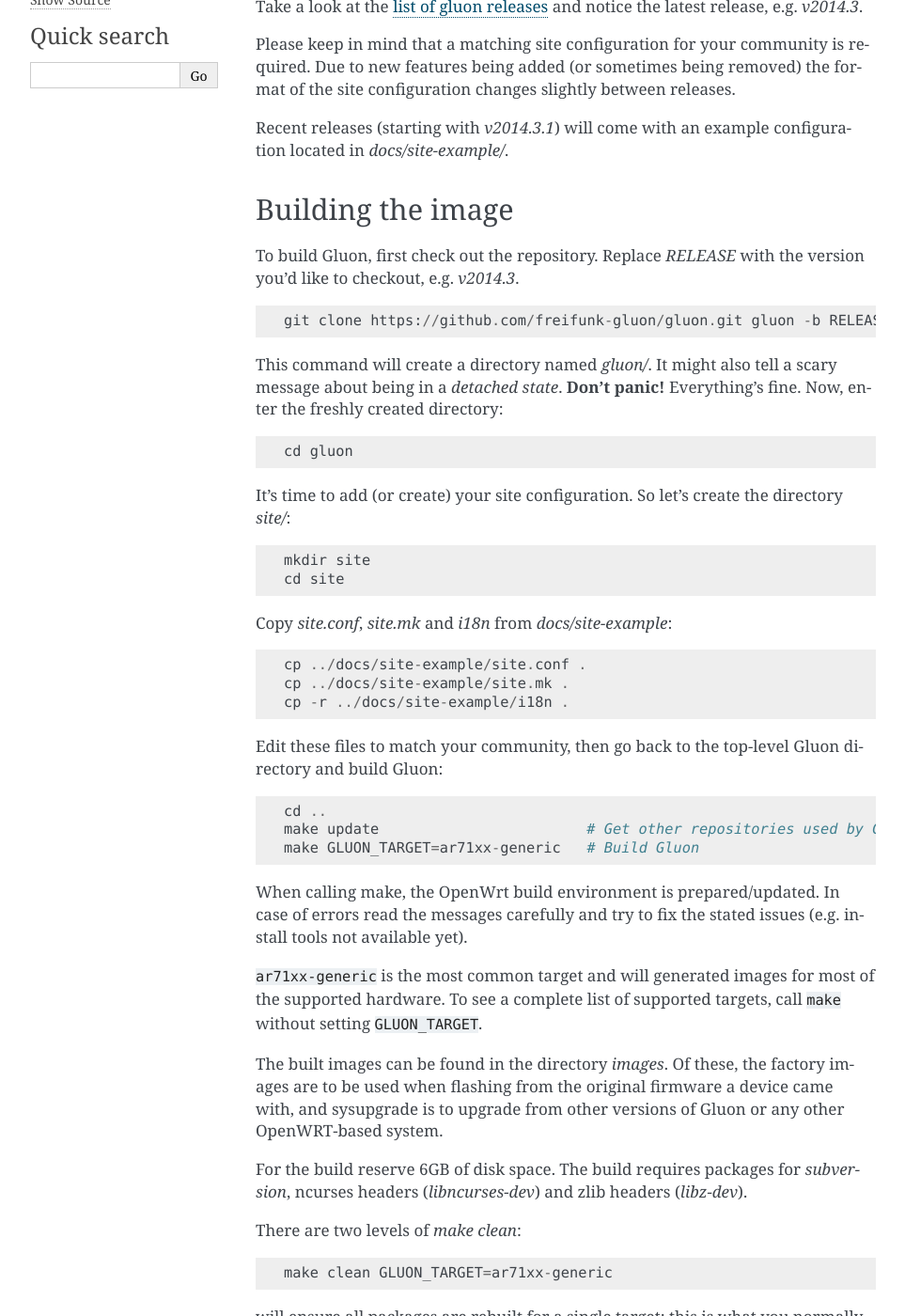
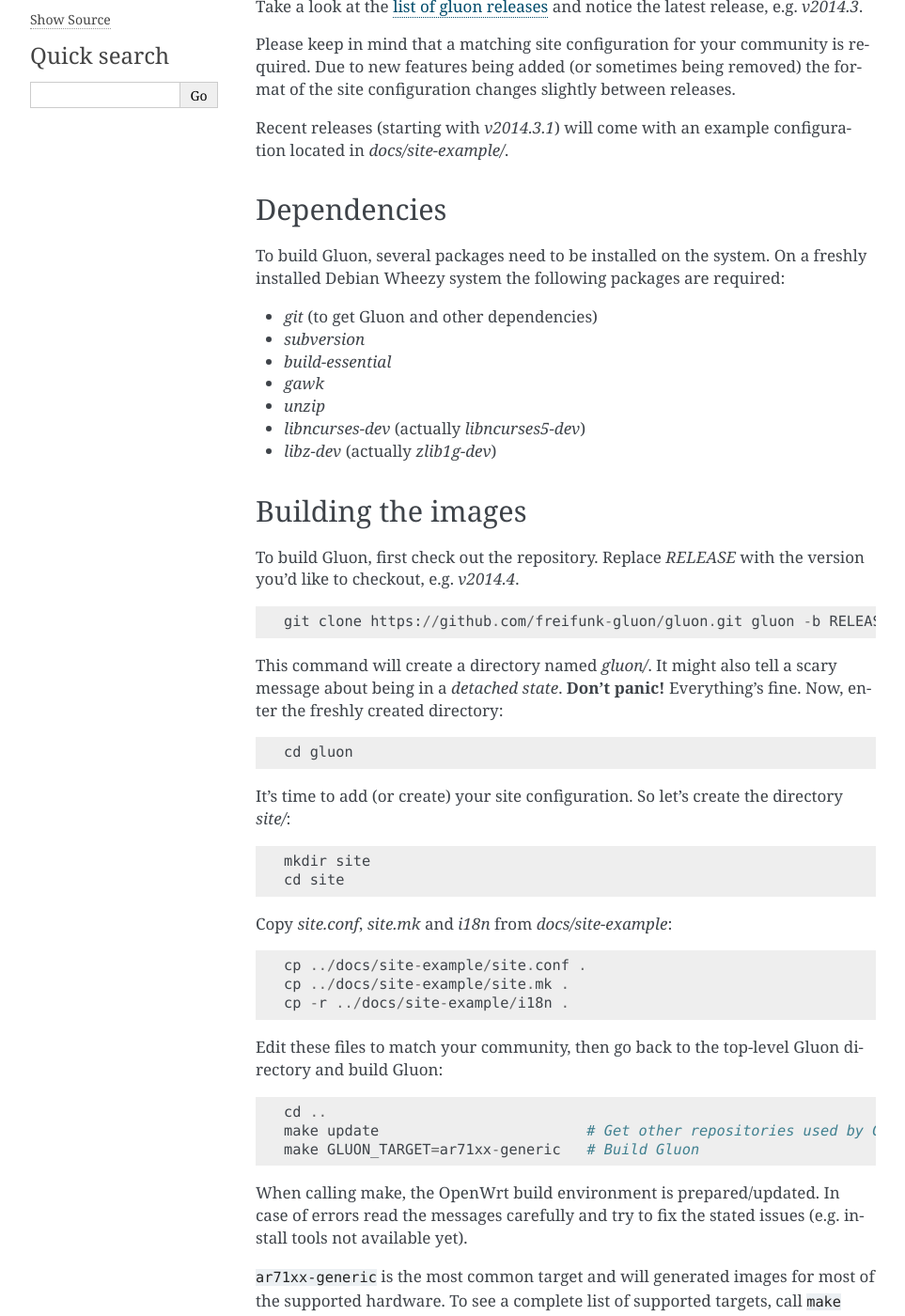
Before and after one commit to freifunk-gluon/gluon, a Sphinx documentation site: the page built from docs/user/getting_started.rst, in a window 1280 px wide and 1400 px high, scrolled down 245 px. Shown: the whole window at 94% size, without its empty margins (148-1111 px from the left). Built offline with Sphinx 7.4.7, drawn with Linux system fonts in a browser that asks for light colours; some of the changed text lies outside the part shown.

Commit message:
docs: updates to "Getting Started"

```diff
--- a/docs/user/getting_started.rst
+++ b/docs/user/getting_started.rst
@@ -20,11 +20,25 @@
 .. _Git tags: http://git-scm.com/book/en/Git-Basics-Tagging
 .. _list of gluon releases: https://github.com/freifunk-gluon/gluon/releases
 
-Building the image
-------------------
+Dependencies
+------------
+To build Gluon, several packages need to be installed on the system. On a
+freshly installed Debian Wheezy system the following packages are required:
+
+* `git` (to get Gluon and other dependencies)
+* `subversion`
+* `build-essential`
+* `gawk`
+* `unzip`
+* `libncurses-dev` (actually `libncurses5-dev`)
+* `libz-dev` (actually `zlib1g-dev`)
+
+
+Building the images
+-------------------
 
 To build Gluon, first check out the repository. Replace *RELEASE* with the
-version you'd like to checkout, e.g. *v2014.3*.
+version you'd like to checkout, e.g. *v2014.4*.
 
 ::
 
@@ -75,10 +89,7 @@
 and sysupgrade is to upgrade from other versions of Gluon or any other OpenWRT-based
 system.
 
-For the build reserve 6GB of disk space. The build requires packages
-for `subversion`, ncurses headers (`libncurses-dev`) and zlib headers
-(`libz-dev`).
-
+You should reserve about 10GB of disk space for each `GLUON_TARGET`.
 
 There are two levels of `make clean`:
 
```
